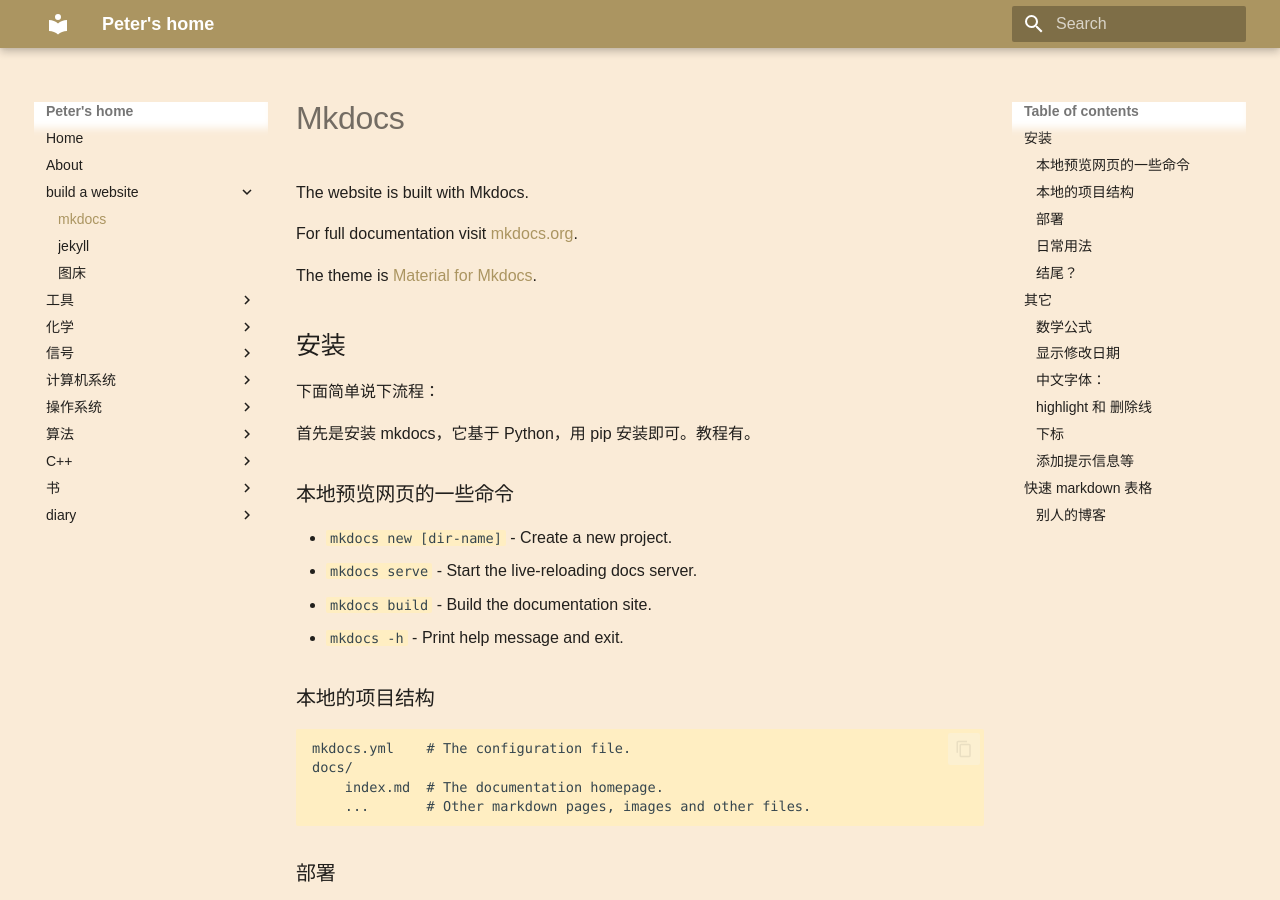
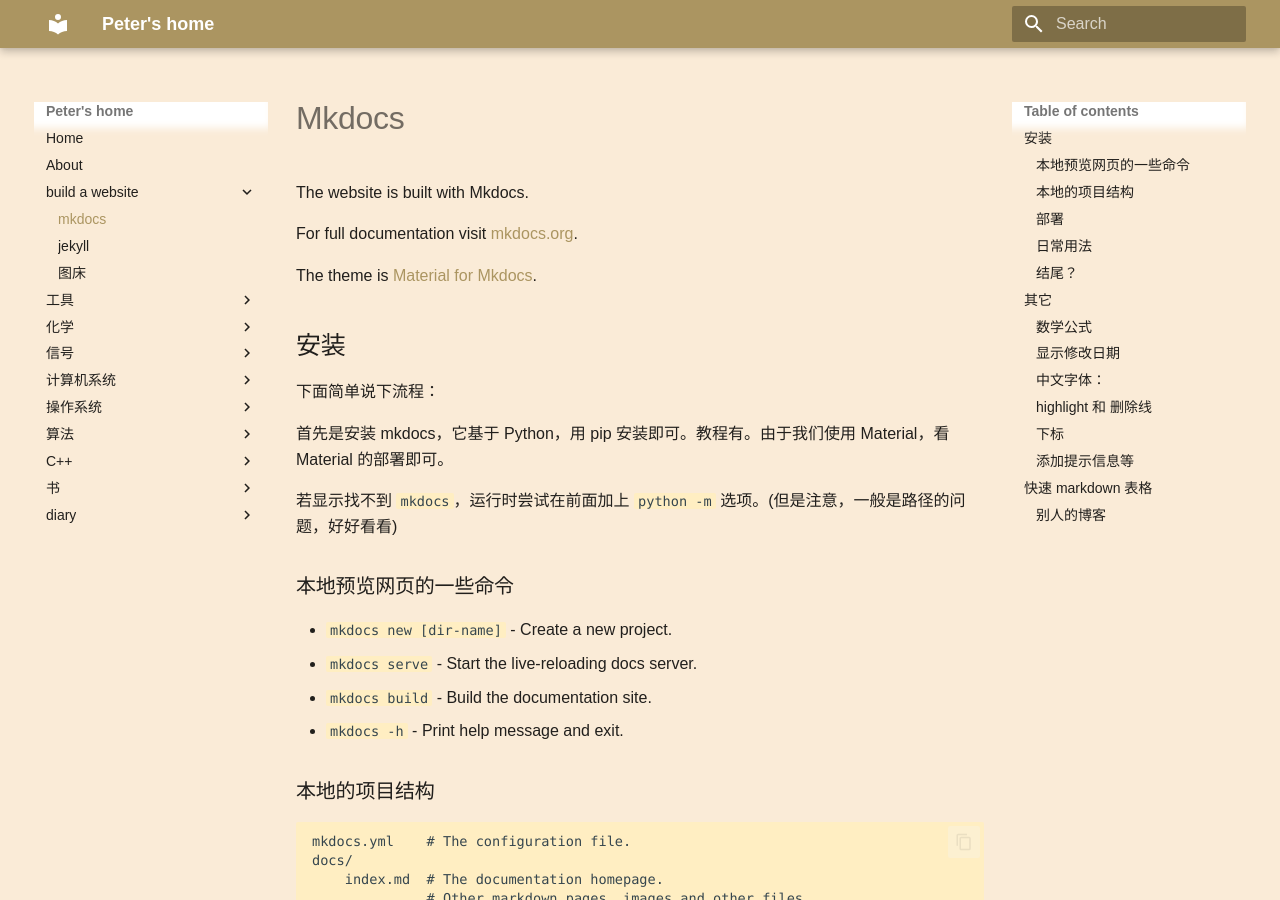
Before and after one commit to peter5723/peter5723.github.io, an MkDocs documentation site: the page built from docs/website/mkdocs.md, in a window 1280 px wide and 900 px high. Built offline with MkDocs 1.6.1 and Material for MkDocs 9.7.7, drawn with Linux system fonts in a browser that asks for light colours; some web fonts are replaced; a style sheet for code colours, icons or effects is not loaded; some of the changed text lies outside the part shown.

Commit message:
some try

```diff
--- a/docs/website/mkdocs.md
+++ b/docs/website/mkdocs.md
@@ -9,7 +9,9 @@ The theme is [Material for Mkdocs](https://squidfunk.github.io/mkdocs-material/)
 ## 安装
 下面简单说下流程：
 
-首先是安装 mkdocs，它基于 Python，用 pip 安装即可。教程有。
+首先是安装 mkdocs，它基于 Python，用 pip 安装即可。教程有。由于我们使用 Material，看 Material 的部署即可。
+
+若显示找不到 `mkdocs`，运行时尝试在前面加上 `python -m` 选项。(但是注意，一般是路径的问题，好好看看)
 
 ### 本地预览网页的一些命令
 
@@ -63,6 +65,8 @@ The theme is [Material for Mkdocs](https://squidfunk.github.io/mkdocs-material/)
 ## 其它
 
 介绍一些杂七杂八的问题、插件、主题、导航栏等等吧。
+
+插件要用 pip 安装，然后加到 yml 文件中。
 
 ### 数学公式
 数学公式的插件，参考这个链接即可:
--- a/mkdocs.yml
+++ b/mkdocs.yml
@@ -34,8 +34,8 @@ markdown_extensions:
   - pymdownx.arithmatex:
       generic: true
   - pymdownx.emoji:
-      emoji_index: !!python/name:materialx.emoji.twemoji
-      emoji_generator: !!python/name:materialx.emoji.to_svg
+      emoji_index: !!python/name:material.extensions.emoji.twemoji
+      emoji_generator: !!python/name:material.extensions.emoji.to_svg
   - pymdownx.highlight:                     # 代码高亮
       #auto_title: true
       anchor_linenums: true
```
Also changed, not shown: docs/tools/make.md (+1 -1 lines).
